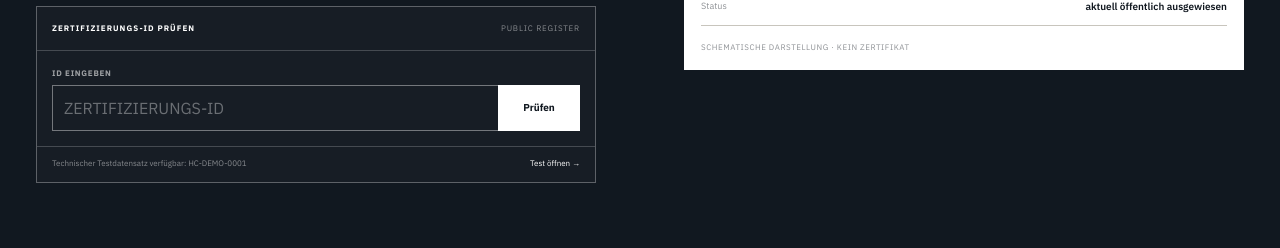
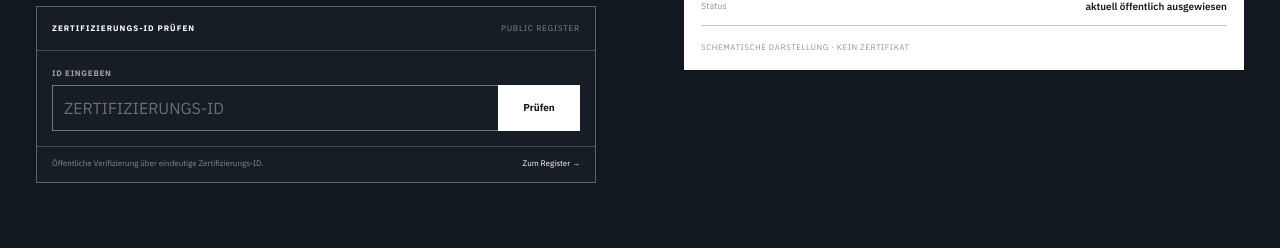
Before and after one commit to dennis-glaser-coder/human-certification-web, a Next.js app: page / in a window 1280 px wide. Shown: the part 2471-2719 px from the top of the page. Built offline with nearby package versions, Linux system fonts and the light colour scheme.

Commit message:
Remove demo emphasis from homepage verification

```diff
--- a/src/components/HeroVerify.js
+++ b/src/components/HeroVerify.js
@@ -37,8 +37,8 @@ export default function HeroVerify() {
       </form>
 
       <div className="verifyModuleFoot">
-        <span>Technischer Testdatensatz verfügbar: HC-DEMO-0001</span>
-        <Link href="/c/HC-DEMO-0001">Test öffnen →</Link>
+        <span>Öffentliche Verifizierung über eindeutige Zertifizierungs-ID.</span>
+        <Link href="/register">Zum Register →</Link>
       </div>
     </div>
   );
```
